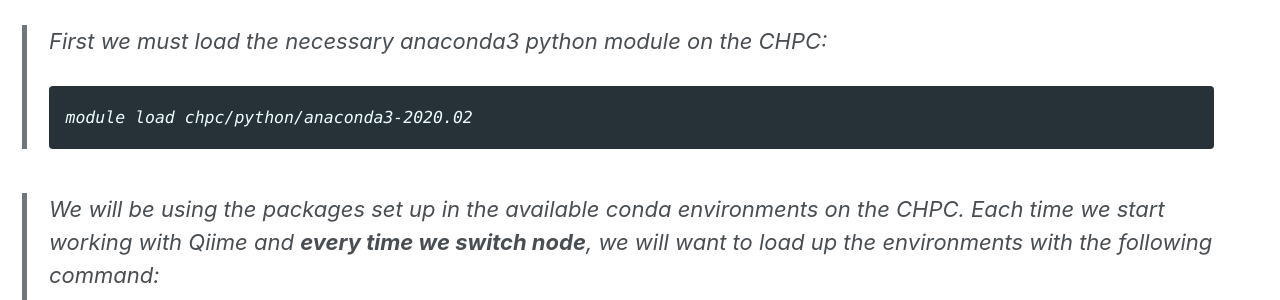
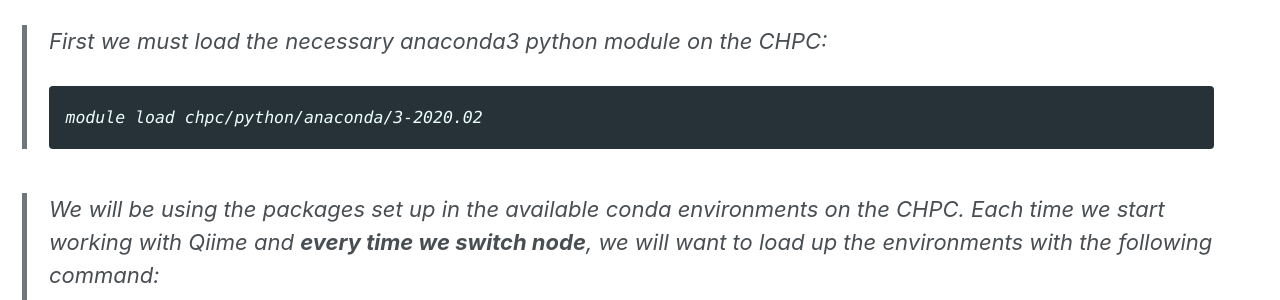
Before and after one commit to arua-microbiome/arua-microbiome.github.io, a Jekyll site: the page built from _tutorials/qiime2.md, in a window 1280 px wide and 900 px high, scrolled down 7727 px. Shown: the part 152-452 px from the top of the window. Built offline with Jekyll 4.4.1, drawn with Linux system fonts in a browser that asks for light colours; cached includes are drawn as plain includes; nearby versions of some CDN libraries.

Commit message:
Update qiime2.md
Signed-off-by: arua-microbiome <kaloyiannis.g.g@gmail.com>

````diff
--- a/_tutorials/qiime2.md
+++ b/_tutorials/qiime2.md
@@ -141,7 +141,7 @@ The CHPC has a detailed explanation of setting up anaconda and python on the Len
 
 >First we must load the necessary anaconda3 python module on the CHPC:
 >```bash
->module load chpc/python/anaconda3-2020.02
+>module load chpc/python/anaconda/3-2020.02
 >```
 
 >We will be using the packages set up in the available conda environments on the CHPC. Each time we start working with Qiime and **every time we switch node**, we will want to load up the environments with the following command:
````
